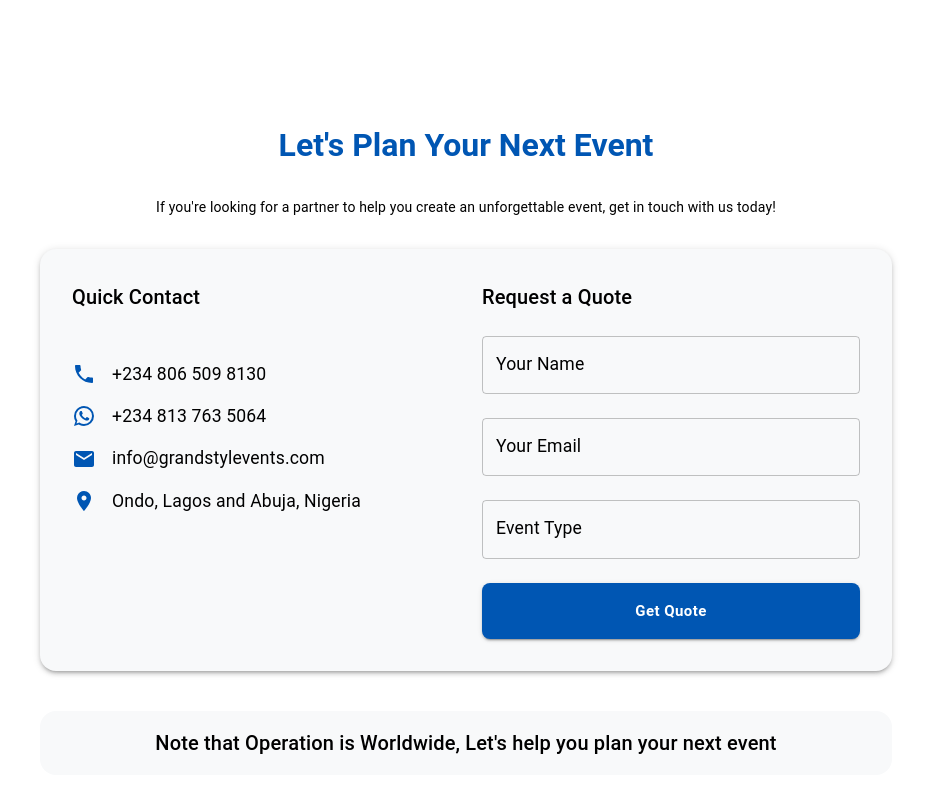
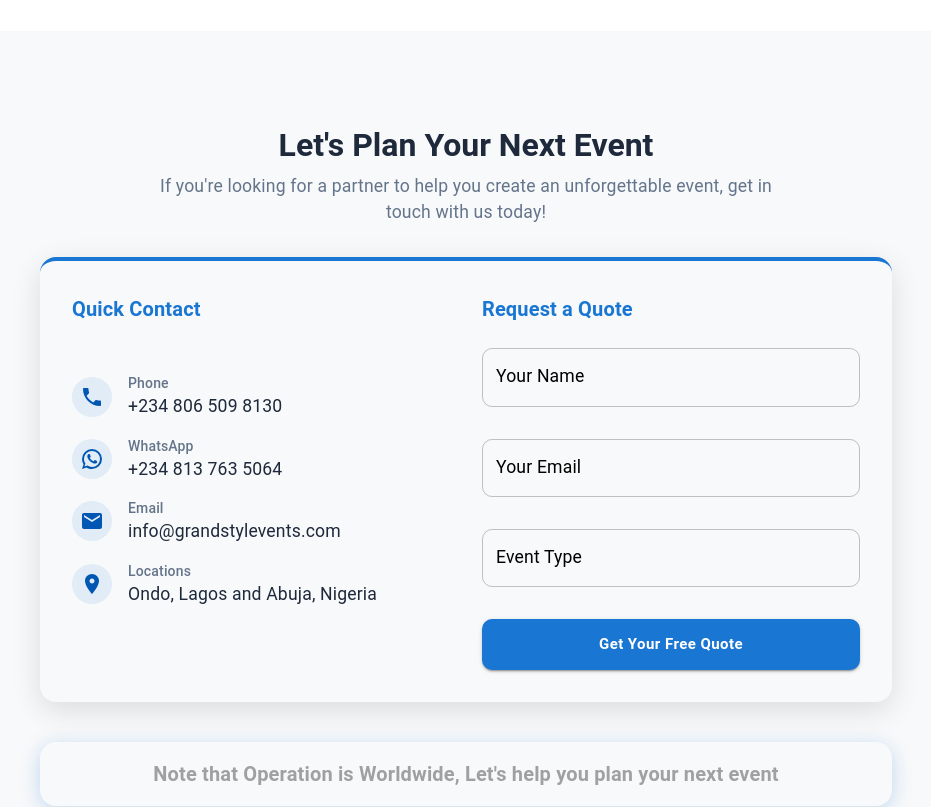
Before and after one commit to Gandokijnr/Grandstyle-website, a React (Vite) app: page / in a window 1280 px wide. Shown: the part 5720-6527 px from the top of the page, without its empty margins (174-1105 px from the left). Built offline with nearby package versions, Linux system fonts and the light colour scheme.

Commit message:
this branch handle the redirection of all the contact to it appropriate end like whatsApp to whatsApp page and others plus additional redesign of the section

```diff
--- a/src/components/Contact.tsx
+++ b/src/components/Contact.tsx
@@ -13,103 +13,247 @@
 import LocationOnIcon from "@mui/icons-material/LocationOn";
 import { motion } from "framer-motion";
 import { WhatsApp } from "@mui/icons-material";
+import { styled } from "@mui/material/styles";
+
+// Styled components for enhanced UI
+const StyledPaper = styled(Paper)(({ theme }) => ({
+  padding: theme.spacing(4),
+  borderRadius: "16px",
+  boxShadow: "0 8px 30px rgba(0,0,0,0.12)",
+  borderTop: "4px solid #1976d2", // Blue accent border
+}));
+
+const ContactField = styled(TextField)(({ theme }) => ({
+  marginBottom: theme.spacing(2),
+  "& .MuiOutlinedInput-root": {
+    borderRadius: "10px",
+    "&:hover fieldset": {
+      borderColor: "#1976d2",
+    },
+  },
+}));
+
+const ContactButton = styled(Button)(({ theme }) => ({
+  padding: theme.spacing(1.5),
+  fontWeight: 600,
+  borderRadius: "10px",
+  backgroundColor: "#1976d2",
+  "&:hover": {
+    backgroundColor: "#1565c0",
+    boxShadow: "0 6px 20px rgba(25, 118, 210, 0.3)",
+  },
+}));
+
+const IconContainer = styled(Box)(({ theme }) => ({
+  padding: theme.spacing(1),
+  backgroundColor: "rgba(25, 118, 210, 0.1)",
+  borderRadius: "50%",
+  marginRight: "16px",
+  display: "inline-flex",
+}));
+
+const BlinkingText = styled(Typography)`
+  @keyframes blink {
+    0% {
+      opacity: 1;
+    }
+    50% {
+      opacity: 0;
+    }
+    100% {
+      opacity: 1;
+    }
+  }
+  animation: blink 1.5s infinite;
+`;
 
 const Contact: React.FC = () => {
   return (
-    <Box id="contact" py={12} bgcolor="background.default">
+    <Box id="contact" py={12} bgcolor="#f8f9fa">
       <Container maxWidth="md">
         <motion.div
           initial={{ opacity: 0, y: 50 }}
           animate={{ opacity: 1, y: 0 }}
           transition={{ duration: 0.8 }}
         >
-          <Typography variant="h3" textAlign="center" color="primary">
+          <Typography
+            variant="h3"
+            textAlign="center"
+            sx={{
+              color: "#1e293b",
+              fontWeight: "bold",
+              mb: 1,
+            }}
+          >
             Let's Plan Your Next Event
           </Typography>
           <Typography
-            variant="body2"
+            variant="body1"
             className="text-center"
-            gutterBottom
-            mb={4}
+            sx={{
+              color: "#64748b",
+              maxWidth: "650px",
+              mx: "auto",
+              mb: 4,
+            }}
           >
             If you're looking for a partner to help you create an unforgettable
             event, get in touch with us today!
           </Typography>
         </motion.div>
-        <Paper
-          elevation={3}
-          sx={{ p: 4, borderRadius: "16px", bgcolor: "background.paper" }}
-        >
+        <StyledPaper elevation={3}>
           <Grid container spacing={4}>
             <Grid item xs={12} md={6}>
-              <Typography variant="h6" gutterBottom>
+              <Typography
+                variant="h6"
+                gutterBottom
+                sx={{
+                  color: "#1976d2",
+                  fontWeight: 600,
+                }}
+              >
                 Quick Contact
               </Typography>
               <Box display="flex" alignItems="center" mb={2} mt={6}>
-                <PhoneIcon color="primary" sx={{ mr: 2 }} />
-                <Typography>+234 806 509 8130</Typography>
+                <IconContainer>
+                  <PhoneIcon color="primary" />
+                </IconContainer>
+                <Box>
+                  <Typography
+                    variant="body2"
+                    sx={{ color: "#64748b", fontWeight: 500 }}
+                  >
+                    Phone
+                  </Typography>
+                  <Typography sx={{ color: "#1e293b" }}>
+                    <a
+                      href="tel:+2348065098130"
+                      style={{ textDecoration: "none", color: "inherit" }}
+                    >
+                      +234 806 509 8130
+                    </a>
+                  </Typography>
+                </Box>
               </Box>
               <Box display="flex" alignItems="center" mb={2}>
-                <WhatsApp color="primary" sx={{ mr: 2 }} />
-                <Typography>+234 813 763 5064</Typography>
+                <IconContainer>
+                  <WhatsApp color="primary" />
+                </IconContainer>
+                <Box>
+                  <Typography
+                    variant="body2"
+                    sx={{ color: "#64748b", fontWeight: 500 }}
+                  >
+                    WhatsApp
+                  </Typography>
+                  <Typography sx={{ color: "#1e293b" }}>
+                    <a
+                      href="https://wa.me/2348137635064"
+                      target="_blank"
+                      rel="noopener noreferrer"
+                      style={{ textDecoration: "none", color: "inherit" }}
+                    >
+                      +234 813 763 5064
+                    </a>
+                  </Typography>
+                </Box>
               </Box>
               <Box display="flex" alignItems="center" mb={2}>
-                <EmailIcon color="primary" sx={{ mr: 2 }} />
-                <Typography>info@grandstylevents.com</Typography>
+                <IconContainer>
+                  <EmailIcon color="primary" />
+                </IconContainer>
+                <Box>
+                  <Typography
+                    variant="body2"
+                    sx={{ color: "#64748b", fontWeight: 500 }}
+                  >
+                    Email
+                  </Typography>
+                  <Typography sx={{ color: "#1e293b" }}>
+                    <a
+                      href="mailto:info@grandstylevents.com"
+                      style={{ textDecoration: "none", color: "inherit" }}
+                    >
+                      info@grandstylevents.com
+                    </a>
+                  </Typography>
+                </Box>
               </Box>
               <Box display="flex" alignItems="center">
-                <LocationOnIcon color="primary" sx={{ mr: 2 }} />
-                <Typography>Ondo, Lagos and Abuja, Nigeria</Typography>
+                <IconContainer>
+                  <LocationOnIcon color="primary" />
+                </IconContainer>
+                <Box>
+                  <Typography
+                    variant="body2"
+                    sx={{ color: "#64748b", fontWeight: 500 }}
+                  >
+                    Locations
+                  </Typography>
+                  <Typography sx={{ color: "#1e293b" }}>
+                    Ondo, Lagos and Abuja, Nigeria
+                  </Typography>
+                </Box>
               </Box>
             </Grid>
             <Grid item xs={12} md={6}>
-              <Typography variant="h6" gutterBottom>
+              <Typography
+                variant="h6"
+                gutterBottom
+                sx={{
+                  color: "#1976d2",
+                  fontWeight: 600,
+                }}
+              >
                 Request a Quote
               </Typography>
-              <TextField
+              <ContactField
                 fullWidth
                 label="Your Name"
                 variant="outlined"
+                placeholder="Enter your full name"
                 margin="normal"
               />
-              <TextField
+              <ContactField
                 fullWidth
                 label="Your Email"
                 variant="outlined"
+                placeholder="Enter your email address"
                 margin="normal"
               />
-              <TextField
+              <ContactField
                 fullWidth
                 label="Event Type"
                 variant="outlined"
+                placeholder="What kind of event are you planning?"
                 margin="normal"
               />
-              <Button
+              <ContactButton
                 variant="contained"
                 color="primary"
                 size="large"
                 fullWidth
                 sx={{ mt: 2 }}
               >
-                Get Quote
-              </Button>
+                Get Your Free Quote
+              </ContactButton>
             </Grid>
           </Grid>
-        </Paper>
+        </StyledPaper>
         <Box
           mt={5}
           textAlign="center"
           sx={{
             padding: "16px",
             borderRadius: "16px",
-            backgroundColor: "background.paper",
+            color: "white",
+            boxShadow: "0 4px 20px rgba(25, 118, 210, 0.25)",
           }}
-          className="text-center"
         >
-          <Typography variant="h6">
+          <BlinkingText variant="h6" fontWeight="bold">
             Note that Operation is Worldwide, Let's help you plan your next
             event
-          </Typography>
+          </BlinkingText>
         </Box>
       </Container>
     </Box>
```
